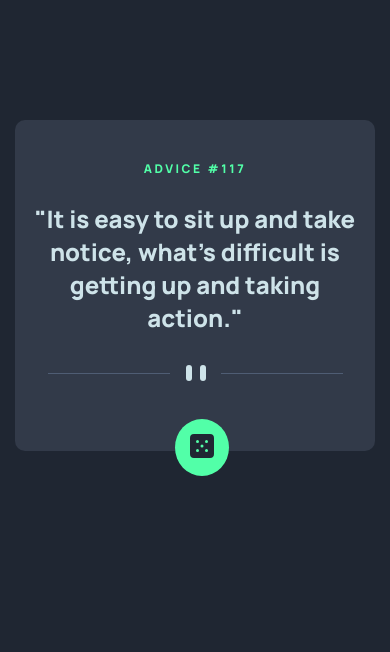
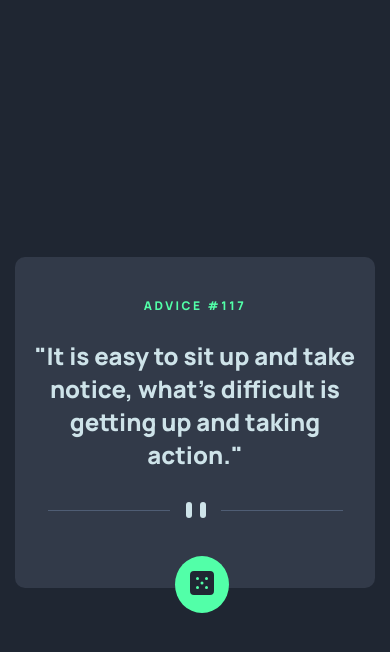
Before and after one commit to Lartzmanuel/advice-generator-app-main, a plain HTML site: page index.html in a window 390 px wide. Drawn offline with Linux system fonts and the light colour scheme.

Commit message:
Update style.css

```diff
--- a/style.css
+++ b/style.css
@@ -64,6 +64,19 @@ h3 {
 }
 
 @media only screen and (min-width: 375px) and (max-width: 576px){
+
+        body {
+        padding-top: 0;
+        display: flex;
+        justify-content: center;
+        align-items: center;
+        height: 100vh;
+    }
+
+    .advice-card {
+        max-width: 400px;
+        margin: 0 auto;
+    }
     .button {
         position: absolute;
         left: 160px;
```
